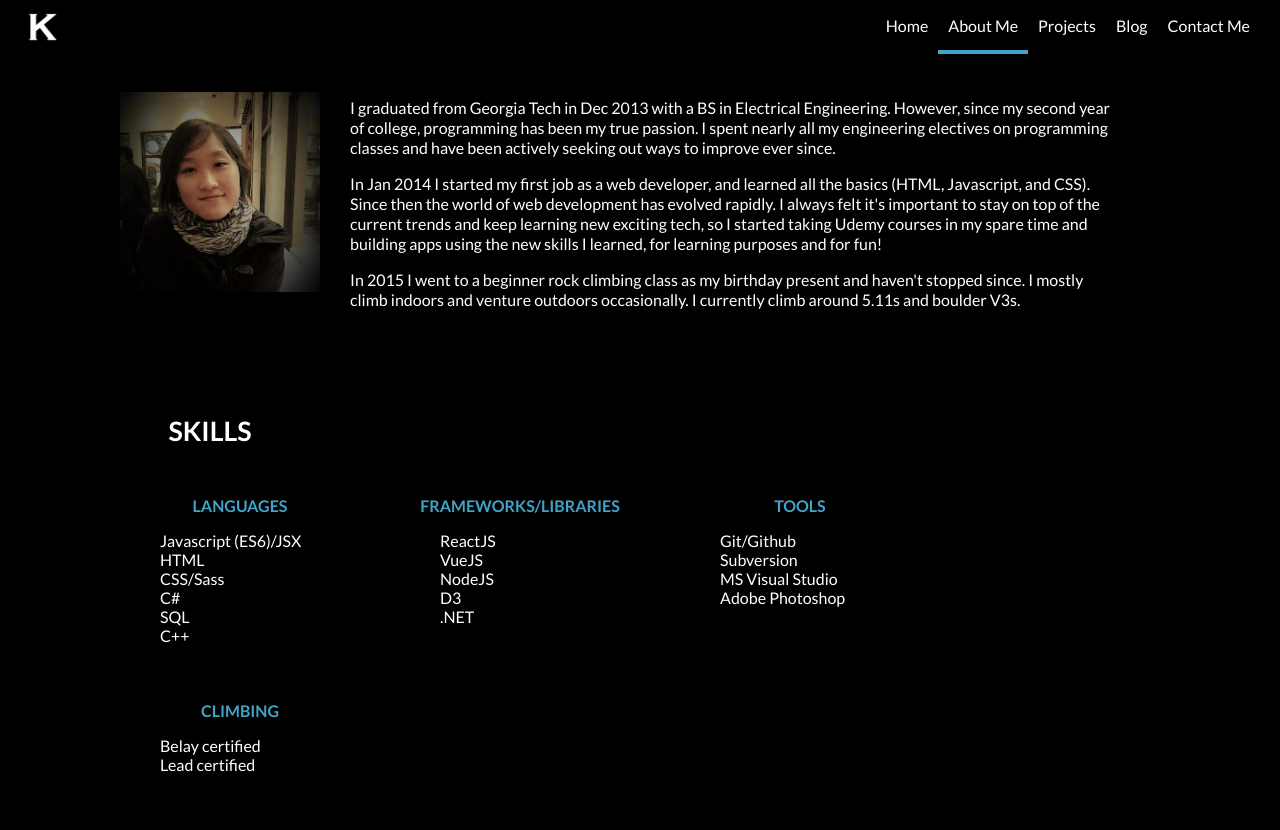
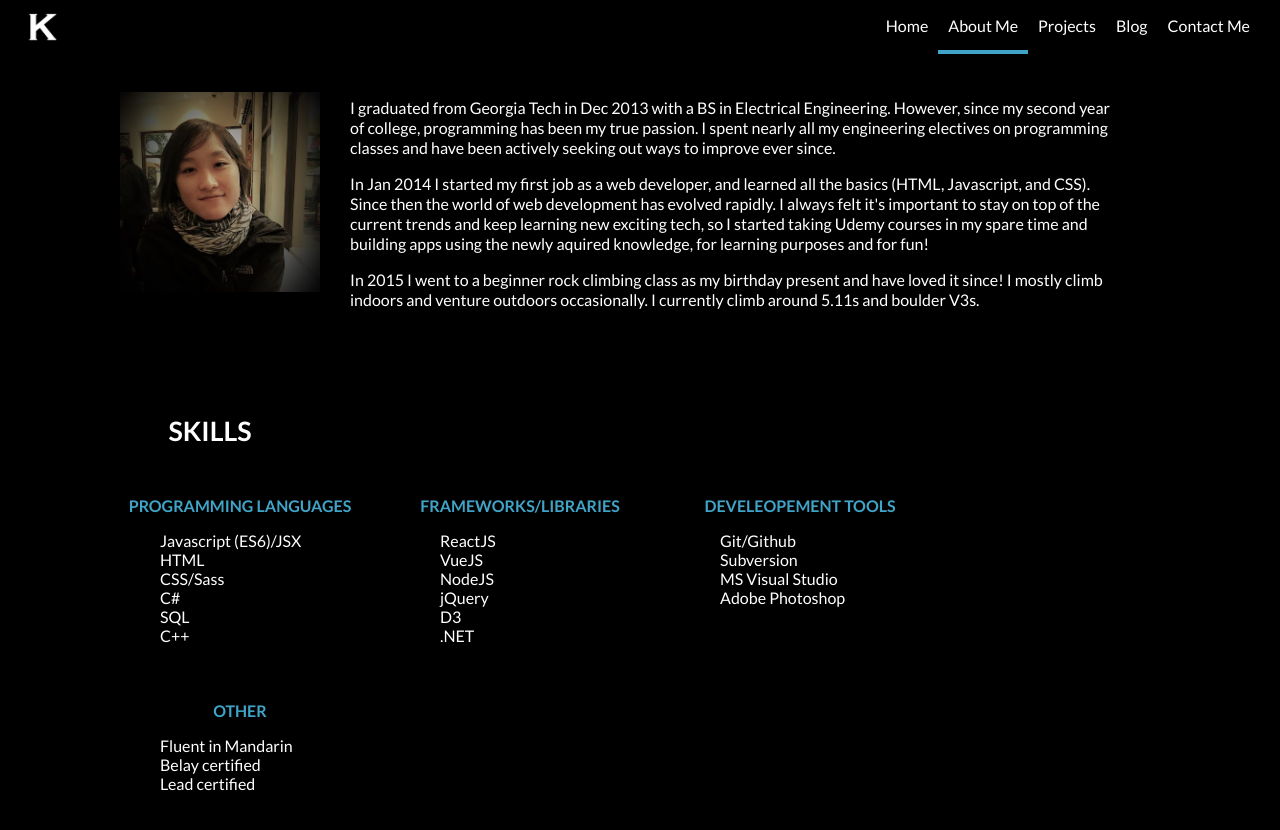
Before and after one commit to wyang36/personal-website, a React app: page /about-me in a window 1280 px wide. Shown: the top 830 px of the page. Built offline with nearby package versions, Linux system fonts and the light colour scheme.

Commit message:
site update
wording and ReadMe

```diff
--- a/src/components/About/AboutSummary/AboutSummary.js
+++ b/src/components/About/AboutSummary/AboutSummary.js
@@ -12,10 +12,10 @@ const aboutSummary = () => (
             <p>
                 In Jan 2014 I started my first job as a web developer, and learned all the basics (HTML, Javascript, and CSS). Since then the world of web development has evolved rapidly.
                 I always felt it's important to stay on top of the current trends and keep learning new exciting tech,
-                so I started taking Udemy courses in my spare time and building apps using the new skills I learned, for learning purposes and for fun!
+                so I started taking Udemy courses in my spare time and building apps using the newly aquired knowledge, for learning purposes and for fun!
             </p>
             <p>
-                In 2015 I went to a beginner rock climbing class as my birthday present and haven't stopped since. I mostly climb indoors and venture outdoors occasionally.
+                In 2015 I went to a beginner rock climbing class as my birthday present and have loved it since! I mostly climb indoors and venture outdoors occasionally.
                 I currently climb around 5.11s and boulder V3s.
             </p>
         </div>
--- a/src/components/About/Skills/Skills.js
+++ b/src/components/About/Skills/Skills.js
@@ -7,26 +7,26 @@ const skills = () => {
     const skills = [];
 
     let skillcategory = {
-        category: 'Languages',
+        category: 'Programming Languages',
         skills: ['Javascript (ES6)/JSX', 'HTML', 'CSS/Sass', 'C#', 'SQL', 'C++']
     }
     skills.push(skillcategory);
 
     skillcategory = {
         category: 'Frameworks/Libraries',
-        skills: ['ReactJS', 'VueJS', 'NodeJS', 'D3', '.NET']
+        skills: ['ReactJS', 'VueJS', 'NodeJS', 'jQuery', 'D3', '.NET']
     }
     skills.push(skillcategory);
 
     skillcategory = {
-        category: 'Tools',
+        category: 'Develeopement Tools',
         skills: ['Git/Github', 'Subversion', 'MS Visual Studio', 'Adobe Photoshop']
     }
     skills.push(skillcategory);
 
     skillcategory = {
-        category: 'Climbing',
-        skills: ['Belay certified', 'Lead certified']
+        category: 'Other',
+        skills: ['Fluent in Mandarin', 'Belay certified', 'Lead certified']
     }
     skills.push(skillcategory);
 
```
Also changed, not shown: 1 other file (tests, documents, lock files or other folders).
